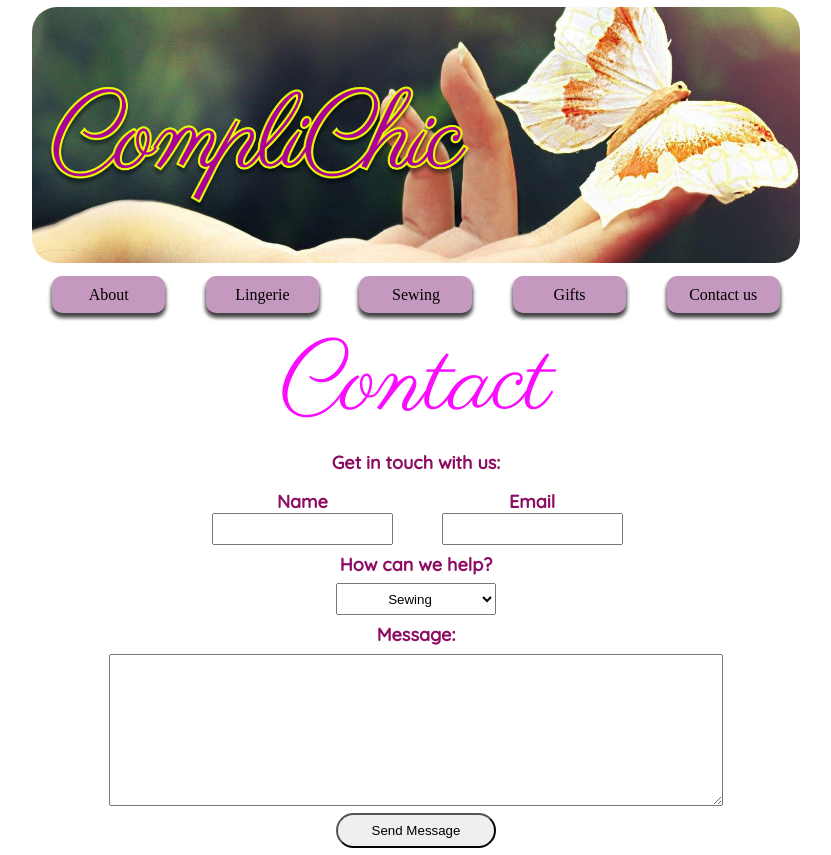
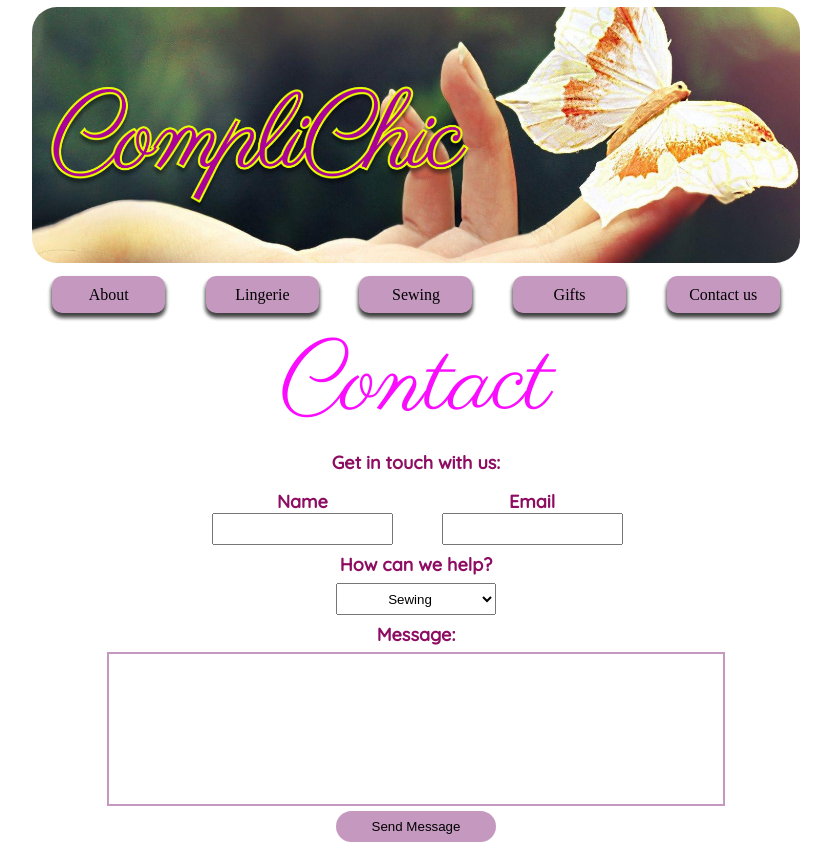
Before and after one commit to Russellgrd/complichic, a React (Create React App) app: page /contact in a window 1280 px wide. Shown: the whole page, without its empty margins (224-1055 px from the left). Built offline with nearby package versions, Linux system fonts and the light colour scheme; a web font is replaced by a local one.

Commit message:
added pink border to textarea in contact and removed resize property

```diff
--- a/src/index.css
+++ b/src/index.css
@@ -287,6 +287,9 @@ h1 {
 
 .contactForm textarea {
   width: 80%;
+  outline: 2px solid #C598C0;;
+  border: none;
+  resize: none;
 }
 
 .contactForm label {
@@ -309,4 +312,6 @@ h1 {
   padding: 1%;
   border-radius: 50px;
   width: 10rem;
+  border: none;
+  background-color: #C598C0;
 }
```
